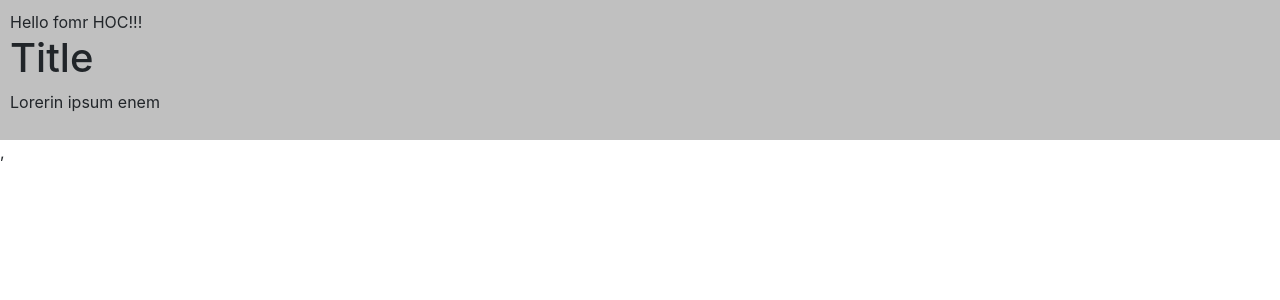
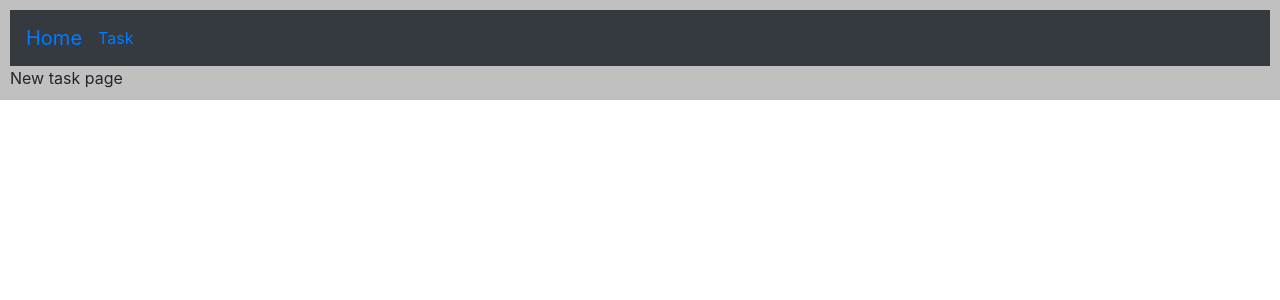
Before and after one commit to MAG7777/task-management, a React (Create React App) app: page /task in a window 1280 px wide. Shown: the top 300 px of the page. Built offline with nearby package versions, Linux system fonts and the light colour scheme.

Commit message:
Added routing, pages,navbar menu

```diff
--- a/package.json
+++ b/package.json
@@ -16,6 +16,8 @@
     "react-datepicker": "^3.4.1",
     "react-dom": "^17.0.1",
     "react-redux": "^7.2.2",
+    "react-router": "^5.2.0",
+    "react-router-dom": "^5.2.0",
     "react-scripts": "4.0.1",
     "redux": "^4.0.5",
     "redux-logger": "^3.0.6",
--- a/src/App.js
+++ b/src/App.js
@@ -1,18 +1,24 @@
 import React from "react";
 import "bootstrap/dist/css/bootstrap.min.css";
-import ToDo from "./components/ToDo";
+import ToDo from "./components/pages/ToDo";
+import SingleTask from "./components/pages/SingleTask";
+import NotFound from "./components/pages/NotFound";
 import "./style.css";
-// import './demo/functional';
-import Hoc from "./demo/HOC";
+import { Switch, Route, Redirect } from "react-router-dom";
+import NavBarMenu from "./components/NavBarMenu";
 
 function App() {
   return (
     <div className="app">
       {/* <ToDo /> */}
-      <Hoc>
-        <h1>Title</h1>
-        <p>Lorerin ipsum enem</p>
-      </Hoc>
+      <NavBarMenu />
+      <Switch>
+        <Route exact path="/" component={ToDo} />
+        <Route exact path="/task" component={SingleTask} />
+        <Route exact path="/task" component={SingleTask} />
+        <Route exact path="/not-found" component={NotFound} />
+        <Redirect to="/not-found" />
+      </Switch>
     </div>
   );
 }
--- /dev/null
+++ b/src/components/NavBarMenu.js
@@ -0,0 +1,22 @@
+import React from "react";
+import { Navbar, Nav, FormControl, Button, Form } from "react-bootstrap";
+import { Link } from "react-router-dom";
+
+export default function NavBarMenu() {
+  return (
+    <Navbar bg="dark" variant="dark">
+      <Navbar.Brand>
+        <Link to="/">Home</Link>
+      </Navbar.Brand>
+      <Nav className="mr-auto">
+        <Nav>
+          <Link to="/task">Task</Link>
+        </Nav>
+      </Nav>
+      {/* <Form inline>
+        <FormControl type="text" placeholder="Search" className="mr-sm-2" />
+        <Button variant="outline-info">Search</Button>
+      </Form> */}
+    </Navbar>
+  );
+}
--- /dev/null
+++ b/src/components/pages/NotFound.js
@@ -0,0 +1,10 @@
+import React from "react";
+
+export default function NotFound() {
+  return (
+    <div>
+      <h1>404</h1>
+      <h1>Page not found</h1>
+    </div>
+  );
+}
--- /dev/null
+++ b/src/components/pages/SingleTask.js
@@ -0,0 +1,11 @@
+import React, { Component } from "react";
+
+export default class SingleTask extends Component{
+    render(){
+        return(
+            <>
+                <div>New task page</div>
+            </>
+        );
+    }
+}
--- a/src/index.js
+++ b/src/index.js
@@ -1,10 +1,13 @@
-import React from 'react';
-import ReactDOM from 'react-dom';
-import App from './App';
+import React from "react";
+import ReactDOM from "react-dom";
+import App from "./App";
+import { BrowserRouter as Router } from "react-router-dom";
 
 ReactDOM.render(
   <React.StrictMode>
-    <App />,
-   </React.StrictMode>,
-  document.getElementById('root')
+    <Router>
+      <App />
+    </Router>
+  </React.StrictMode>,
+  document.getElementById("root")
 );
```
Also changed, not shown: src/components/pages/ToDo.js (renamed from src/components/ToDo.js, +4 -4 lines), 1 other file (tests, documents, lock files or other folders).
